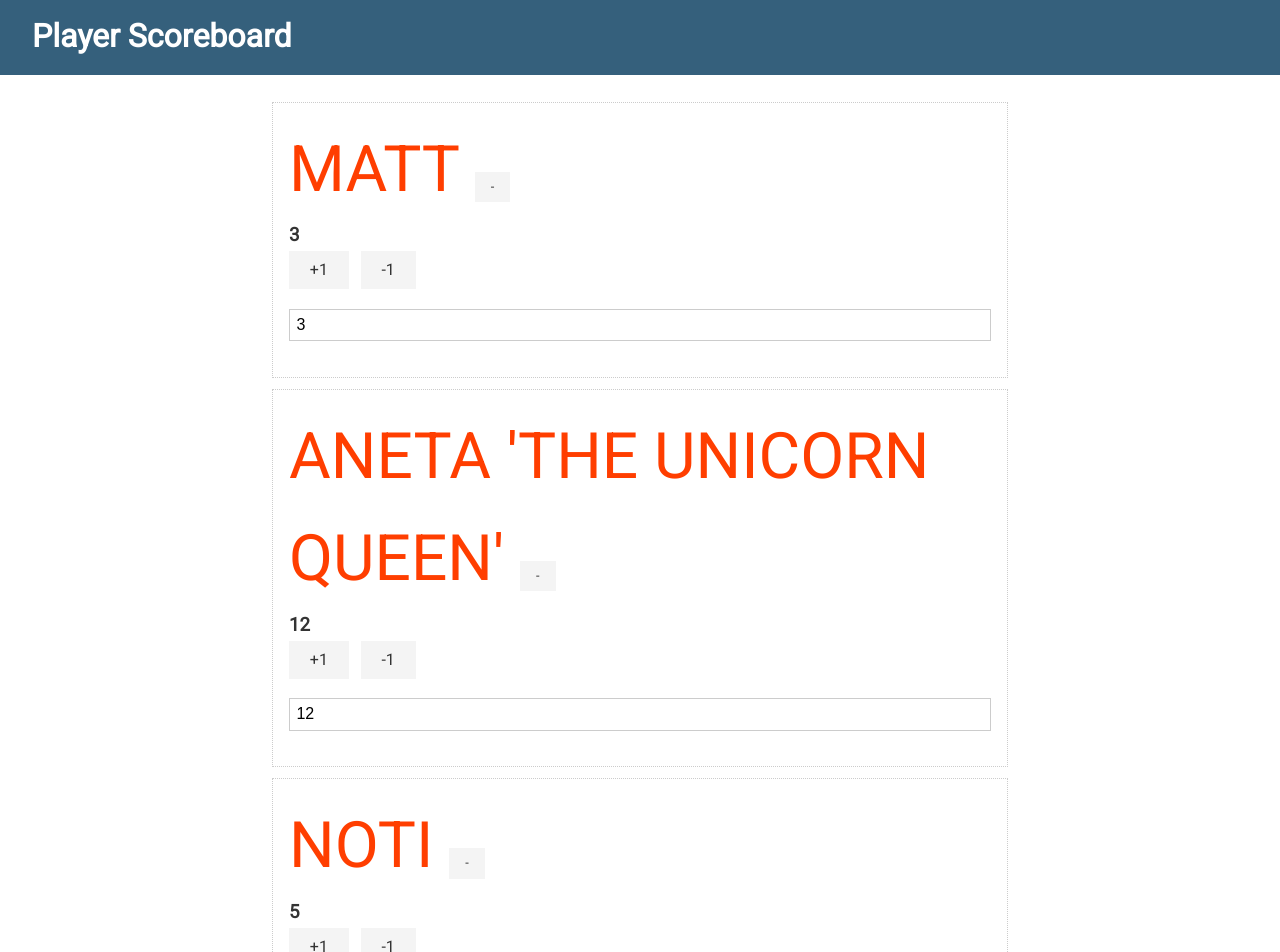
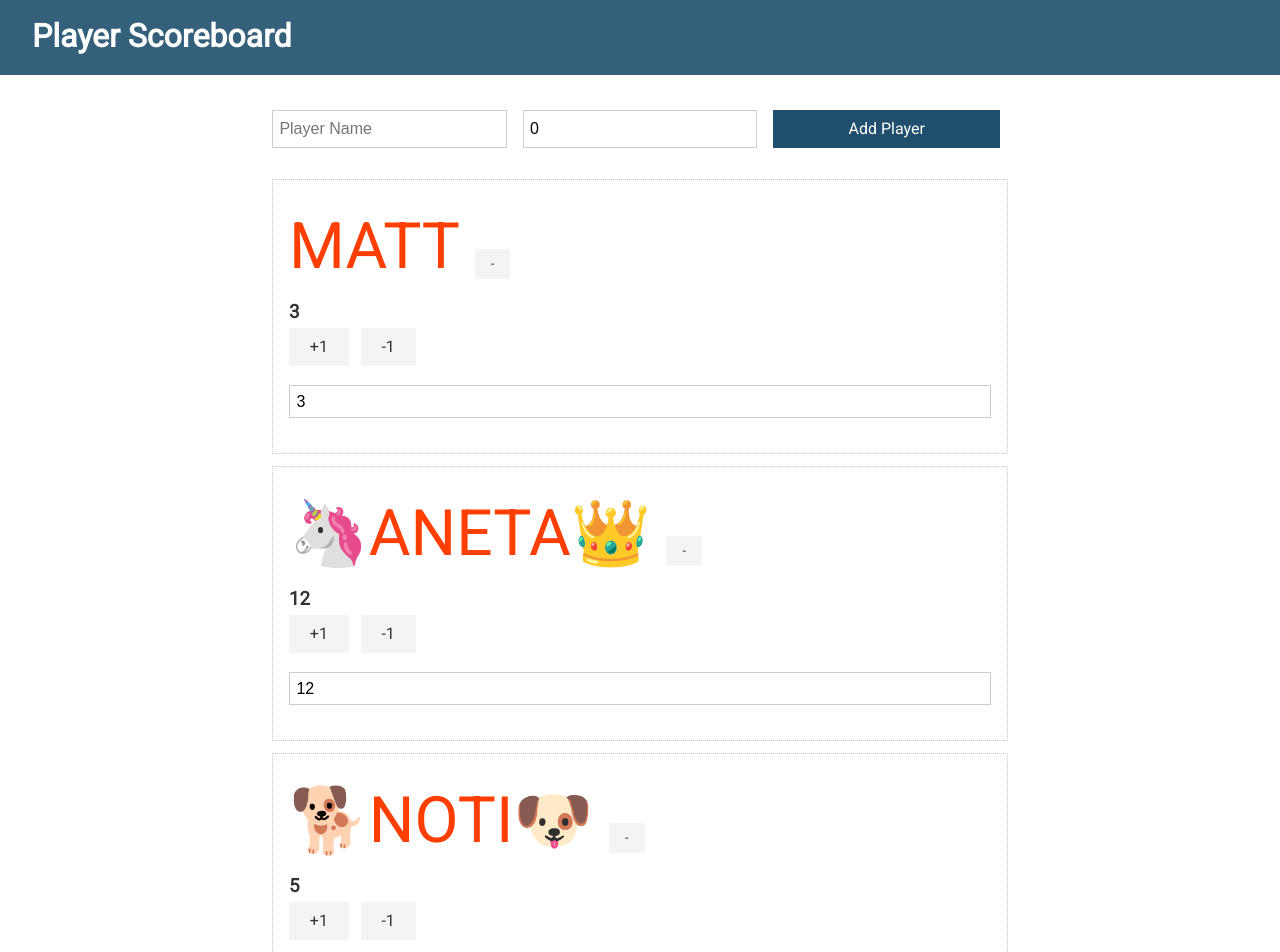
Before and after one commit to sagasu/svelte-player-scoreboard, a Svelte app in the folder player-scoreboard/: page / in a window 1280 px wide. Shown: the top 952 px of the page. Built offline with nearby package versions, Linux system fonts and the light colour scheme.

Commit message:
adding add player functionality

```diff
--- /dev/null
+++ b/player-scoreboard/src/AddPlayer.svelte
@@ -0,0 +1,23 @@
+<script>
+    import { createEventDispatcher} from 'svelte';
+
+    const dispatch = createEventDispatcher();
+
+    let player = {
+        name: "",
+        points: 0
+    };
+
+    const onSubmit =  (e) => {
+        e.preventDefault();
+        dispatch("addplayer", player);
+        player = {name: "", points: 0};
+    };
+</script>
+
+<form on:submit={onSubmit} class="grid-3">
+    <input type="text" placeholder="Player Name" bind:value={player.name}>
+    <input type="number" placeholder="Player Points" bind:value={player.points}>
+    <input type="submit" class="btn btn-primary" value="Add Player">
+
+</form>
--- a/player-scoreboard/src/App.svelte
+++ b/player-scoreboard/src/App.svelte
@@ -1,23 +1,31 @@
 <script>
 	import Navbar from './Navbar.svelte';
 	import Player from './Player.svelte';
+	import AddPlayer from './AddPlayer.svelte';
 
 	let players = [{
 		name: "Matt",
 		points: 3
 	},
-	{	name: "Aneta 'The Unicorn Queen'",
+	//the unicor queen
+	{	name: "🦄Aneta👑",
 		points:12}
 		,
 	{
-		name: "Noti",
+		name: "🐕Noti🐶",
 		points: 5
 	}];
+
+	const addPlayer = (e) => {
+		const newPlayer = e.detail;
+		players = [...players, newPlayer];
+	};
 </script>
 
 <main>
 	<Navbar></Navbar>
 	<div class="container">
+		<AddPlayer on:addplayer={addPlayer}/>
 		{#if players.length === 0}
 			<p>No Players</p>
 		{:else}
```
